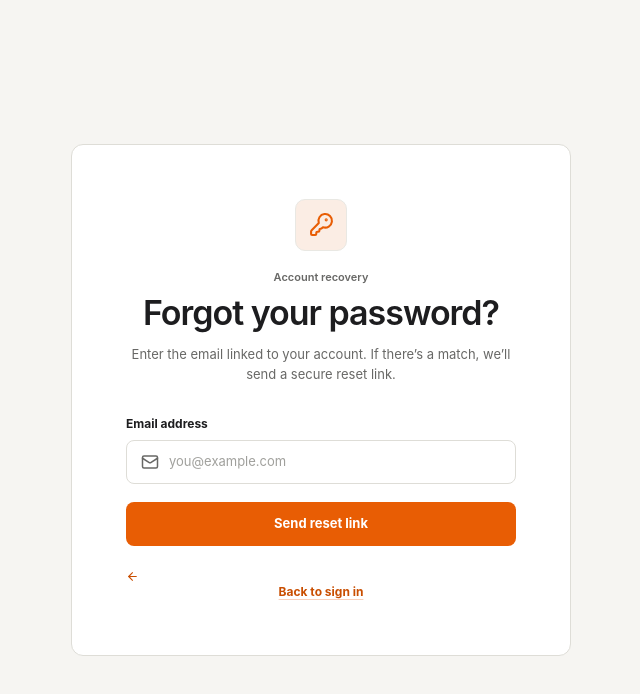
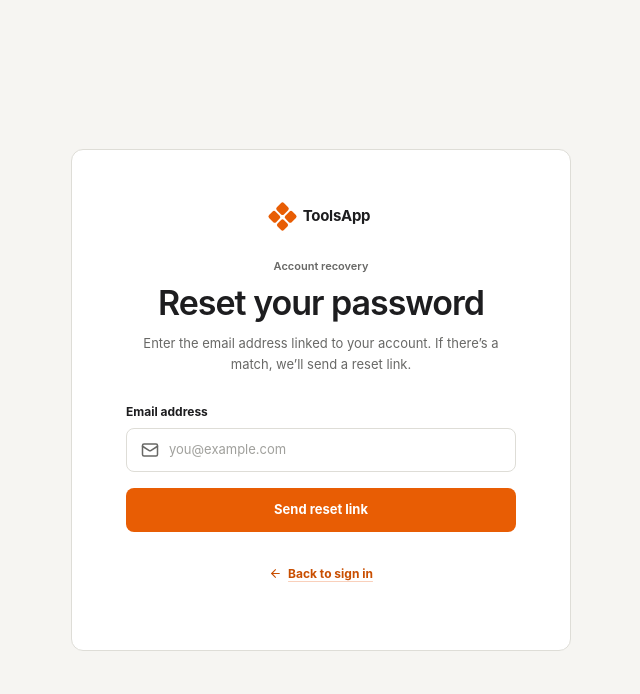
Before and after one commit to fahadkhalid22/ToolsApp, a Next.js app: page /forgot-password in a window 1280 px wide. Shown: the top 694 px of the page, without its empty margins (319-959 px from the left). Built offline with nearby package versions, Linux system fonts and the light colour scheme; no server answers.

Commit message:
refine forgot password experience

```diff
--- /dev/null
+++ b/src/components/auth/ForgotPasswordScreen.module.css
@@ -0,0 +1,41 @@
+.brandRow {
+  display: flex;
+  justify-content: center;
+  margin: -10px 0 20px;
+}
+
+.header {
+  width: min(100%, 390px);
+  margin: 0 auto;
+}
+
+.form {
+  gap: 16px;
+  margin-top: 28px;
+}
+
+.footer {
+  margin-top: 20px;
+}
+
+.footer a {
+  display: inline-flex;
+  min-height: 44px;
+  align-items: center;
+  justify-content: center;
+  gap: 6px;
+}
+
+@media (max-width: 520px) {
+  .brandRow {
+    margin: -4px 0 18px;
+  }
+
+  .form {
+    margin-top: 26px;
+  }
+
+  .footer {
+    margin-top: 18px;
+  }
+}
--- a/src/components/auth/ForgotPasswordScreen.tsx
+++ b/src/components/auth/ForgotPasswordScreen.tsx
@@ -1,7 +1,7 @@
 "use client";
 
 import { useState, type FormEvent } from "react";
-import { ArrowLeft, KeyRound, Mail } from "lucide-react";
+import { ArrowLeft, Mail } from "lucide-react";
 import Link from "next/link";
 import { useRouter } from "next/navigation";
 
@@ -9,11 +9,13 @@ import { authService } from "@/lib/auth/service";
 import { validateEmail } from "@/lib/auth/validation";
 
 import { AuthAlert } from "./AuthAlert";
+import { AuthBrand } from "./AuthBrand";
 import { AuthButton } from "./AuthButton";
 import { AuthField } from "./AuthField";
 import formStyles from "./AuthForm.module.css";
 import { AuthHeader } from "./AuthHeader";
 import { AuthShell } from "./AuthShell";
+import styles from "./ForgotPasswordScreen.module.css";
 
 export function ForgotPasswordScreen() {
   const router = useRouter();
@@ -47,13 +49,21 @@ export function ForgotPasswordScreen() {
 
   return (
     <AuthShell>
-      <AuthHeader
-        icon={<KeyRound aria-hidden="true" size={25} />}
-        eyebrow="Account recovery"
-        title="Forgot your password?"
-        description="Enter the email linked to your account. If there’s a match, we’ll send a secure reset link."
-      />
-      <form className={formStyles.form} noValidate onSubmit={handleSubmit}>
+      <div className={styles.brandRow}>
+        <AuthBrand />
+      </div>
+      <div className={styles.header}>
+        <AuthHeader
+          eyebrow="Account recovery"
+          title="Reset your password"
+          description="Enter the email address linked to your account. If there’s a match, we’ll send a reset link."
+        />
+      </div>
+      <form
+        className={`${formStyles.form} ${styles.form}`}
+        noValidate
+        onSubmit={handleSubmit}
+      >
         {formError ? <AuthAlert>{formError}</AuthAlert> : null}
         <AuthField
           autoComplete="email"
@@ -71,7 +81,7 @@ export function ForgotPasswordScreen() {
           Send reset link
         </AuthButton>
       </form>
-      <p className={formStyles.footer}>
+      <p className={`${formStyles.footer} ${styles.footer}`}>
         <Link href="/login">
           <ArrowLeft aria-hidden="true" size={13} /> Back to sign in
         </Link>
```
